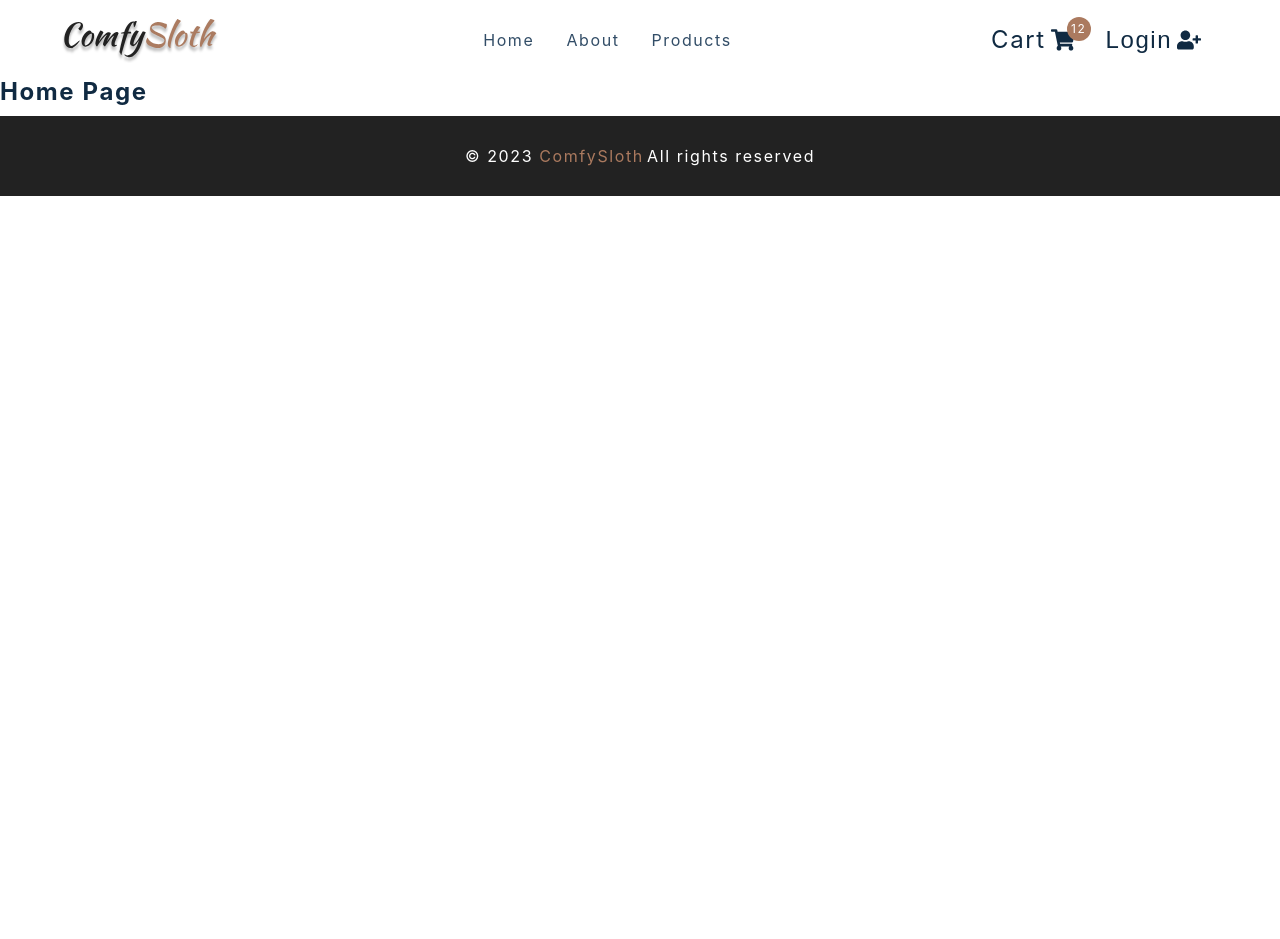
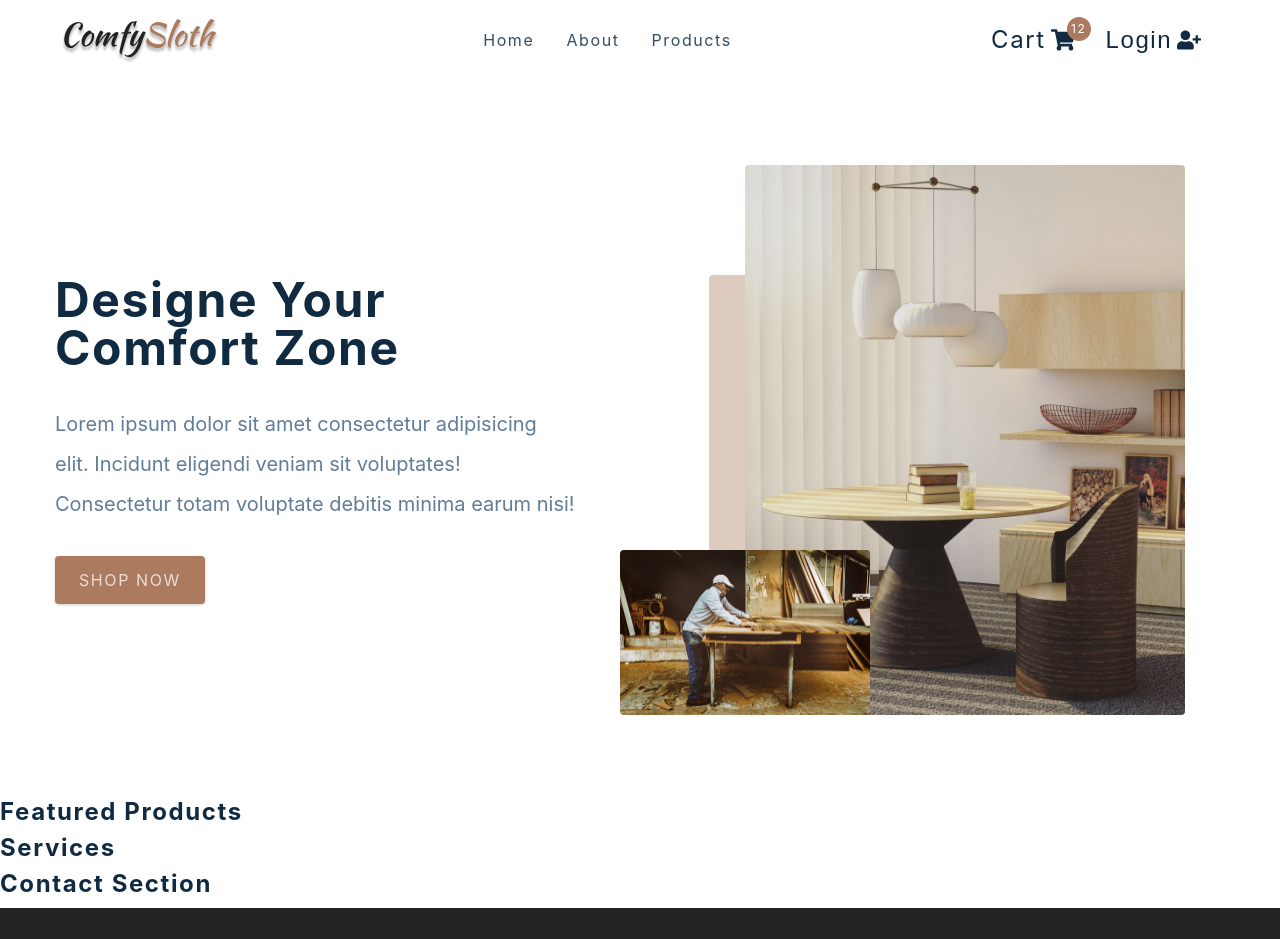
Before and after one commit to nikamerebashvili95/comfy-sloth, a React (Create React App) app: page / in a window 1280 px wide. Shown: the top 939 px of the page. Before the commit the page ends 800 px from the top, so only its background shows below. Built offline with nearby package versions, Linux system fonts and the light colour scheme.

Commit message:
work with Home Page Services

```diff
--- a/src/components/Hero.js
+++ b/src/components/Hero.js
@@ -1,12 +1,33 @@
-import React from 'react'
-import styled from 'styled-components'
-import { Link } from 'react-router-dom'
-import heroBcg from '../assets/hero-bcg.jpeg'
-import heroBcg2 from '../assets/hero-bcg-2.jpeg'
+import React from "react";
+import styled from "styled-components";
+import { Link } from "react-router-dom";
+import heroBcg from "../assets/hero-bcg.jpeg";
+import heroBcg2 from "../assets/hero-bcg-2.jpeg";
 
 const Hero = () => {
-  return <h4>hero</h4>
-}
+  return (
+    <Wrapper className="section-center">
+      <article className="content">
+        <h1>
+          designe your <br />
+          comfort zone
+        </h1>
+        <p>
+          Lorem ipsum dolor sit amet consectetur adipisicing elit. Incidunt
+          eligendi veniam sit voluptates! Consectetur totam voluptate debitis
+          minima earum nisi!
+        </p>
+        <Link to="/products" className="btn hero-btn">
+          shop now
+        </Link>
+      </article>
+      <article className="img-container">
+        <img src={heroBcg} alt="nice table" className="main-img" />
+        <img src={heroBcg2} alt="person working" className="accent-img" />
+      </article>
+    </Wrapper>
+  );
+};
 
 const Wrapper = styled.section`
   min-height: 60vh;
@@ -58,7 +79,7 @@ const Wrapper = styled.section`
       border-radius: var(--radius);
     }
     .img-container::before {
-      content: '';
+      content: "";
       position: absolute;
       width: 10%;
       height: 80%;
@@ -68,6 +89,6 @@ const Wrapper = styled.section`
       border-radius: var(--radius);
     }
   }
-`
+`;
 
-export default Hero
+export default Hero;
--- a/src/pages/AboutPage.js
+++ b/src/pages/AboutPage.js
@@ -15,10 +15,12 @@ const AboutPage = () => {
             <div className="underline"></div>
           </div>
           <p>
-            Lorem ipsum dolor sit amet consectetur adipisicing elit. Alias
-            dolorum quod at distinctio magnam nobis blanditiis, doloribus
-            cupiditate eveniet eligendi in iure culpa cumque ab iusto
-            exercitationem consequuntur quos officia!
+            Lorem ipsum dolor sit amet, consectetur adipisicing elit. Quibusdam
+            labore quod delectus, atque ab ut dolor deserunt adipisci inventore
+            incidunt dicta totam fuga velit error nesciunt, placeat alias
+            tempore suscipit eos. Odio voluptatibus ex officiis corrupti
+            excepturi odit laboriosam iusto. Officia neque totam expedita ab
+            excepturi tenetur voluptas, accusamus aperiam!
           </p>
         </article>
       </Wrapper>
--- a/src/pages/HomePage.js
+++ b/src/pages/HomePage.js
@@ -1,7 +1,14 @@
-import React from 'react'
-import { FeaturedProducts, Hero, Services, Contact } from '../components'
+import React from "react";
+import { FeaturedProducts, Hero, Services, Contact } from "../components";
 const HomePage = () => {
-  return <h4>home page</h4>
-}
+  return (
+    <main>
+      <Hero />
+      <FeaturedProducts />
+      <Services />
+      <Contact />
+    </main>
+  );
+};
 
-export default HomePage
+export default HomePage;
```
